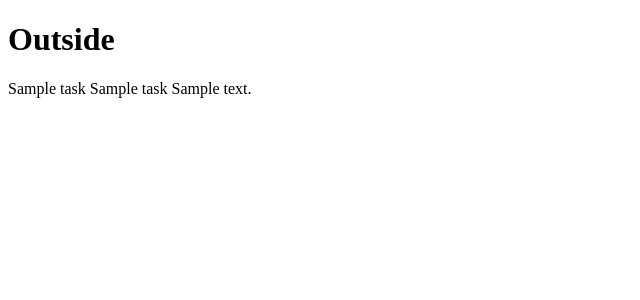
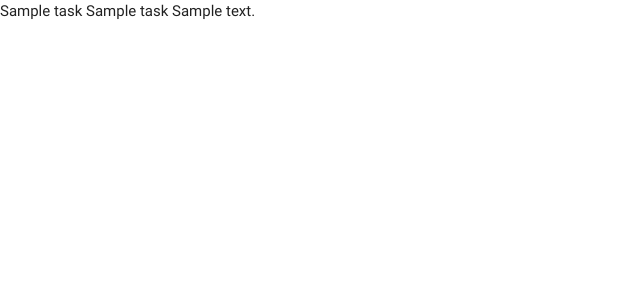
Before and after one commit to OrlaBr/five-app, a Flask app: page / in a window 1280 px wide. Shown: the top 300 px of the page, without its empty margins (0-640 px from the left). Run offline with Flask 2, Linux system fonts and the light colour scheme; a database or web service that is not in the repository returns one stand-in record (values such as "Sample title"); some libraries are stand-ins or nearby versions.

Commit message:
Add Materialise css style link and javascript to base.html

```diff
--- a/templates/base.html
+++ b/templates/base.html
@@ -4,11 +4,18 @@
     <meta charset="UTF-8">
     <meta name="viewport" content="width=device-width, initial-scale=1.0">
     <meta http-equiv="X-UA-Compatible" content="ie=edge">
-    <title>Document</title>
+    <link href="https://fonts.googleapis.com/icon?family=Material+Icons" rel="stylesheet">
+    <link rel="stylesheet" href="https://cdnjs.cloudflare.com/ajax/libs/materialize/0.100.2/css/materialize.min.css">
+    <title>Five!</title>
 </head>
 <body>
-    <h1>Outside</h1>
+
+    <!----jinja block---->
     {% block content%}
     {% endblock %}
+
+    <!----javascript/jquery---->
+    <script src="https://cdnjs.cloudflare.com/ajax/libs/jquery/3.2.1/jquery.min.js"></script>
+    <script src="https://cdnjs.cloudflare.com/ajax/libs/materialize/0.100.2/js/materialize.min.js"></script>
 </body>
 </html>
```
